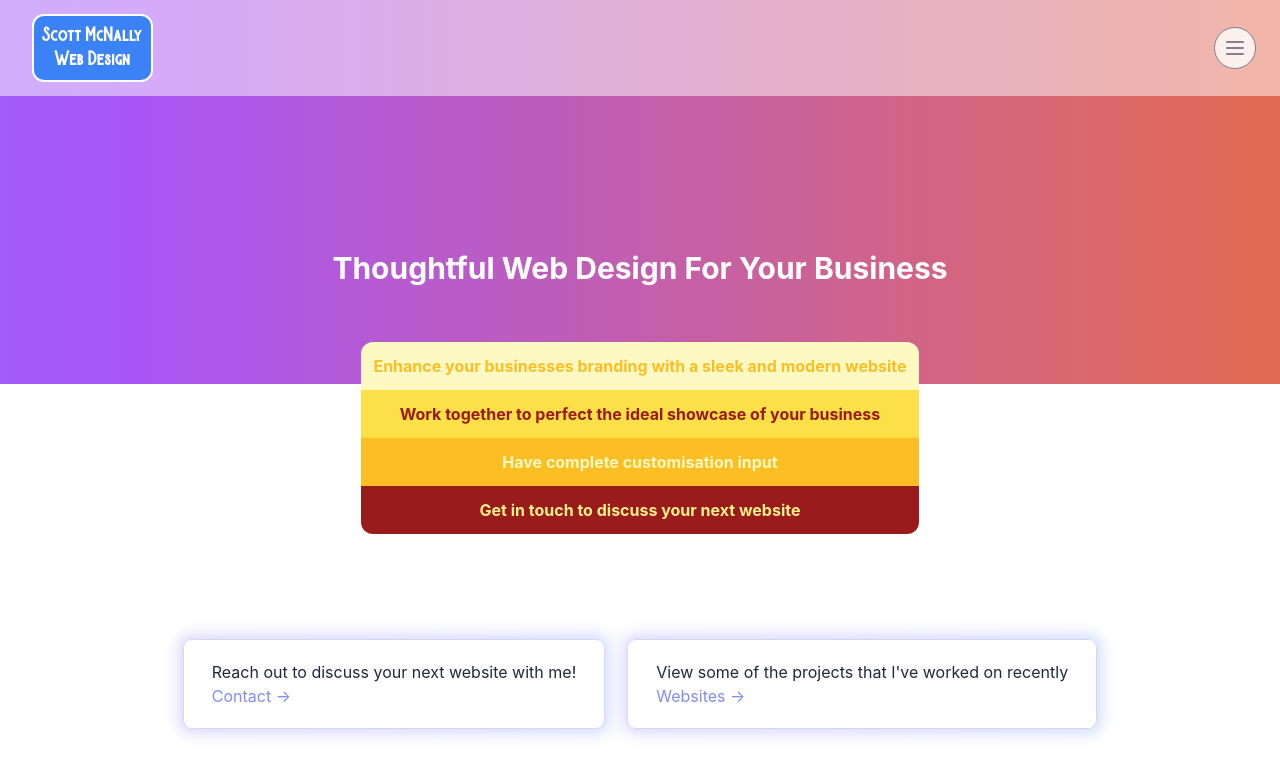
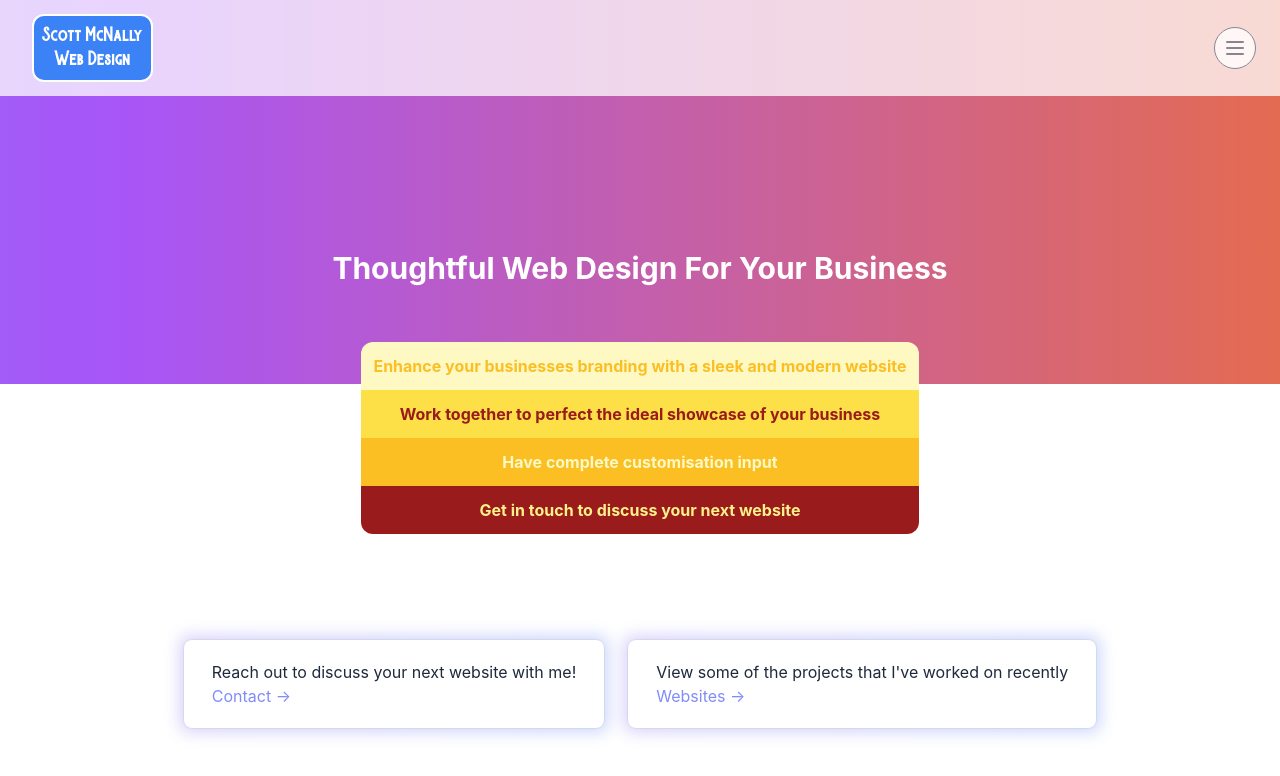
Before and after one commit to scottmcn204/scottmcnallyweb, a React (Create React App) app: page / in a window 1280 px wide. Shown: the top 776 px of the page. Built offline with nearby package versions, Linux system fonts and the light colour scheme.

Commit message:
new babel dependency

```diff
--- a/package.json
+++ b/package.json
@@ -35,5 +35,8 @@
       "last 1 firefox version",
       "last 1 safari version"
     ]
+  },
+  "devDependencies": {
+    "@babel/plugin-transform-private-property-in-object": "^7.24.6"
   }
 }
--- a/src/App.js
+++ b/src/App.js
@@ -7,7 +7,7 @@ function App() {
   const [isOpen, setIsOpen] = useState(false);
   return (
     <div className='bg-white'>
-      <nav className=" fixed w-full bg-white bg-opacity-50 z-0">
+      <nav className=" fixed w-full bg-white bg-opacity-75 z-0">
         <div className="max-w-7xl mx-auto px-4 sm:px-6 lg:px-8 z-0">
           <div className="flex items-center justify-between h-24">
             <div className="flex items-center">
```
Also changed, not shown: 1 other file (tests, documents, lock files or other folders).
